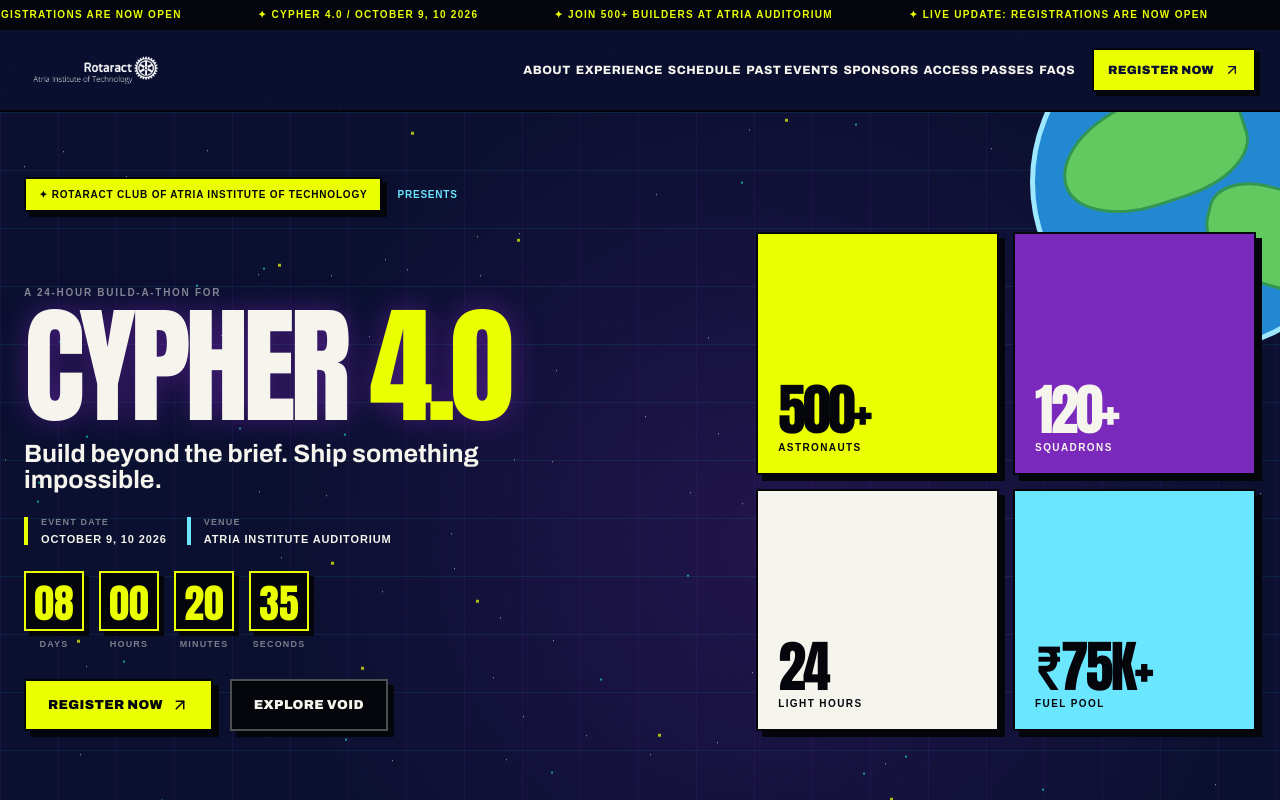
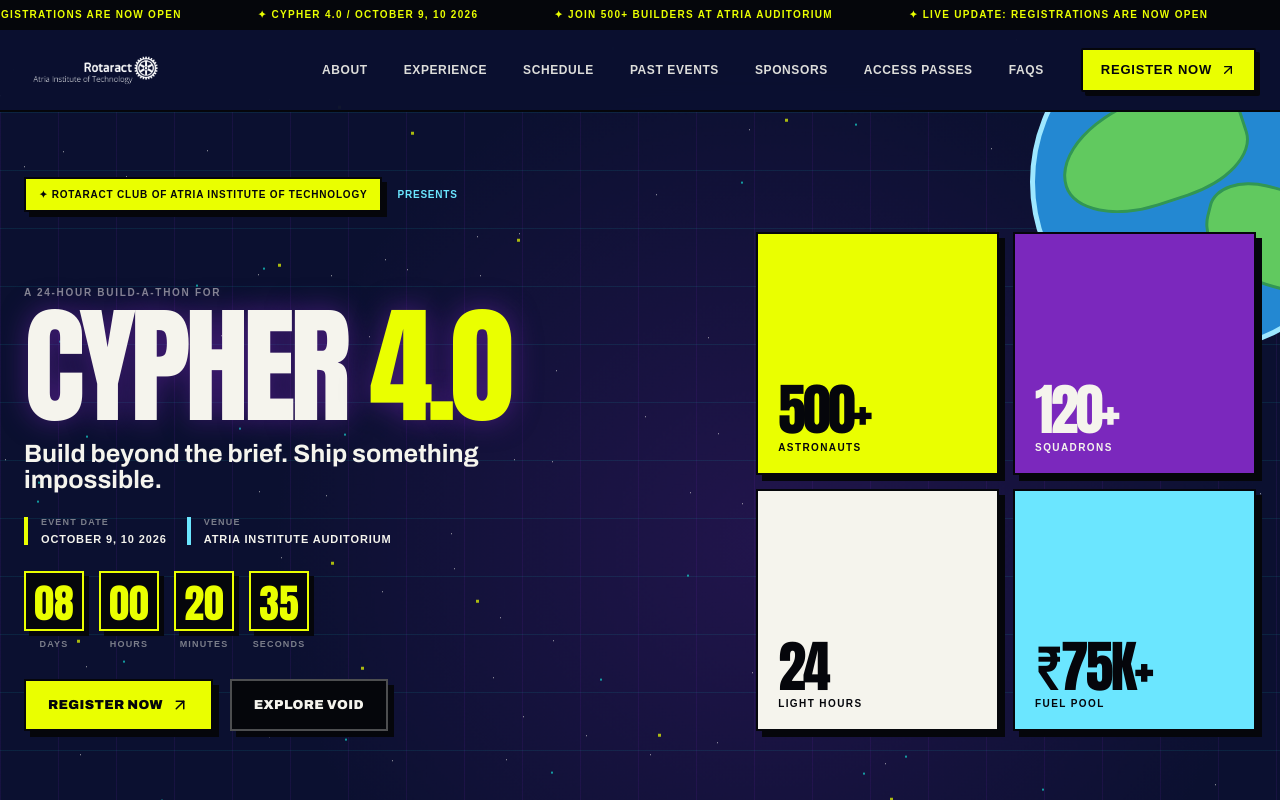
Before and after one commit to sriharsha-web/Cypher-4.0, a Next.js app: page / in a window 1280 px wide. Shown: the top 800 px of the page. Built offline with nearby package versions, Linux system fonts and the light colour scheme; a web font is replaced by a local one.

Commit message:
feat(nav): polish desktop navigation spacing, smooth scroll, active indicators, and hover effects

```diff
--- a/src/app/globals.css
+++ b/src/app/globals.css
@@ -1119,6 +1119,17 @@
   top: 0 !important;
   z-index: 1000 !important;
 }
+#about,
+#experience,
+#schedule,
+#past-events,
+#sponsors,
+#register,
+#faq,
+section[id],
+main[id] {
+  scroll-margin-top: 104px !important;
+}
 .ticker {
   position: relative !important;
   z-index: 1001 !important;
@@ -1144,12 +1155,81 @@
   .mobile-nav-link-arrow {
     display: none !important;
   }
-  .mobile-nav-links,
-  .mobile-nav-actions {
-    display: contents !important;
-  }
   .main-nav {
     display: flex !important;
+    align-items: center !important;
+    gap: 8px !important;
+  }
+  .nav-links-container {
+    display: flex !important;
+    align-items: center !important;
+    gap: 6px !important;
+  }
+  .nav-actions-container {
+    display: flex !important;
+    align-items: center !important;
+  }
+  .nav-link {
+    display: inline-flex !important;
+    align-items: center !important;
+    padding: 8px 14px !important;
+    font-family: var(--font-mono) !important;
+    font-size: 12px !important;
+    font-weight: 700 !important;
+    letter-spacing: 0.05em !important;
+    text-transform: uppercase !important;
+    color: rgba(245, 244, 237, 0.9) !important;
+    background: transparent !important;
+    border: 1px solid transparent !important;
+    border-radius: 2px !important;
+    transition: all 0.16s cubic-bezier(0.16, 1, 0.3, 1) !important;
+    white-space: nowrap !important;
+    text-decoration: none !important;
+  }
+  .nav-link:hover,
+  .nav-link:focus-visible {
+    color: var(--ink) !important;
+    background: var(--acid) !important;
+    border-color: var(--ink) !important;
+    box-shadow: 3px 3px 0 var(--purple) !important;
+    transform: translate(-1px, -1px) !important;
+  }
+  .nav-link.is-active {
+    color: var(--acid) !important;
+    background: rgba(234, 255, 0, 0.1) !important;
+    border-color: rgba(234, 255, 0, 0.4) !important;
+    box-shadow: 0 0 10px rgba(234, 255, 0, 0.15) !important;
+  }
+  .nav-link.is-active:hover {
+    color: var(--ink) !important;
+    background: var(--acid) !important;
+    border-color: var(--ink) !important;
+    box-shadow: 3px 3px 0 var(--purple) !important;
+  }
+  .nav-cta {
+    display: inline-flex !important;
+    align-items: center !important;
+    justify-content: center !important;
+    gap: 8px !important;
+    margin-left: 14px !important;
+    padding: 10px 18px !important;
+    font-family: var(--font-mono) !important;
+    font-size: 13px !important;
+    font-weight: 900 !important;
+    letter-spacing: 0.06em !important;
+    text-transform: uppercase !important;
+    color: var(--ink) !important;
+    background: var(--acid) !important;
+    border: 2px solid var(--ink) !important;
+    box-shadow: 4px 4px 0 var(--ink) !important;
+    border-radius: 2px !important;
+    transition: transform 0.18s ease, box-shadow 0.18s ease, background 0.18s ease !important;
+    white-space: nowrap !important;
+  }
+  .nav-cta:hover {
+    transform: translate(2px, 2px) !important;
+    box-shadow: 2px 2px 0 var(--purple) !important;
+    background: #f2ff33 !important;
   }
   h1 {
     font-size: clamp(4.5rem, 10vw, 9rem);
@@ -1187,6 +1267,25 @@
   }
   .sponsor-grid {
     grid-template-columns: repeat(5, 1fr) !important;
+  }
+}
+
+/* ── Laptop / Compact Desktop (901px - 1140px) ── */
+@media (min-width: 901px) and (max-width: 1140px) {
+  .site-header {
+    padding: 0 16px !important;
+  }
+  .nav-links-container {
+    gap: 3px !important;
+  }
+  .nav-link {
+    padding: 6px 9px !important;
+    font-size: 11px !important;
+  }
+  .nav-cta {
+    margin-left: 8px !important;
+    padding: 8px 14px !important;
+    font-size: 11.5px !important;
   }
 }
 
@@ -1351,12 +1450,12 @@
     text-transform: uppercase !important;
   }
 
-  .mobile-nav-links {
+  .nav-links-container {
     display: flex !important;
     flex-direction: column !important;
     gap: 7px !important;
   }
-  .mobile-nav-links > a {
+  .nav-links-container > a {
     display: flex !important;
     align-items: center !important;
     justify-content: space-between !important;
@@ -1373,30 +1472,35 @@
     min-height: 46px !important;
     transition: all 0.15s ease !important;
   }
-  .mobile-nav-links > a:hover,
-  .mobile-nav-links > a:active {
+  .nav-links-container > a:hover,
+  .nav-links-container > a:active,
+  .nav-links-container > a.is-active {
     background: rgba(123, 40, 189, 0.45) !important;
     border-color: var(--acid) !important;
     border-left: 4px solid var(--acid) !important;
     color: var(--white) !important;
     transform: translateX(4px);
   }
+  .nav-links-container > a.is-active .mobile-nav-link-arrow {
+    color: var(--acid) !important;
+    transform: translateX(3px);
+  }
   .mobile-nav-link-arrow {
     display: inline-block !important;
     color: var(--muted) !important;
     font-size: 14px !important;
     transition: transform 0.15s ease !important;
   }
-  .mobile-nav-links > a:hover .mobile-nav-link-arrow {
+  .nav-links-container > a:hover .mobile-nav-link-arrow {
     color: var(--acid) !important;
     transform: translateX(3px);
   }
 
-  .mobile-nav-actions {
+  .nav-actions-container {
     display: block !important;
     margin-top: 14px !important;
   }
-  .mobile-nav-actions .nav-cta {
+  .nav-actions-container .nav-cta {
     display: flex !important;
     align-items: center !important;
     justify-content: center !important;
@@ -1416,8 +1520,8 @@
     box-shadow: 4px 4px 0 var(--purple) !important;
     transition: transform 0.15s ease, box-shadow 0.15s ease !important;
   }
-  .mobile-nav-actions .nav-cta:hover,
-  .mobile-nav-actions .nav-cta:active {
+  .nav-actions-container .nav-cta:hover,
+  .nav-actions-container .nav-cta:active {
     transform: translate(2px, 2px) !important;
     box-shadow: 2px 2px 0 var(--purple) !important;
   }
--- a/src/components/cypher/Header.tsx
+++ b/src/components/cypher/Header.tsx
@@ -12,13 +12,13 @@
 };
 
 const navItems = [
-  ["About", "/#about"],
-  ["Experience", "/#experience"],
-  ["Schedule", "/#schedule"],
-  ["Past Events", "/#past-events"],
-  ["Sponsors", "/#sponsors"],
-  ["Access Passes", "/#register"],
-  ["FAQs", "/#faq"],
+  { label: "About", id: "about", href: "/#about" },
+  { label: "Experience", id: "experience", href: "/#experience" },
+  { label: "Schedule", id: "schedule", href: "/#schedule" },
+  { label: "Past Events", id: "past-events", href: "/#past-events" },
+  { label: "Sponsors", id: "sponsors", href: "/#sponsors" },
+  { label: "Access Passes", id: "register", href: "/#register" },
+  { label: "FAQs", id: "faq", href: "/#faq" },
 ] as const;
 
 export function Header({
@@ -27,6 +27,7 @@
   onNavigate,
 }: HeaderProps = {}) {
   const [internalMenuOpen, setInternalMenuOpen] = useState(false);
+  const [activeSection, setActiveSection] = useState<string>("");
   const isControlled = controlledMenuOpen !== undefined;
   const menuOpen = isControlled ? controlledMenuOpen : internalMenuOpen;
 
@@ -43,6 +44,68 @@
       onNavigate();
     } else {
       setInternalMenuOpen(false);
+    }
+  };
+
+  // Active section scrollspy
+  useEffect(() => {
+    if (typeof window === "undefined") return;
+
+    const handleScroll = () => {
+      if (window.location.pathname !== "/") {
+        setActiveSection("");
+        return;
+      }
+
+      const scrollPosition = window.scrollY + 140;
+      const ids = navItems.map((item) => item.id);
+
+      for (let i = ids.length - 1; i >= 0; i--) {
+        const id = ids[i];
+        const el = document.getElementById(id);
+        if (el) {
+          const top = el.offsetTop;
+          if (scrollPosition >= top) {
+            setActiveSection(id);
+            return;
+          }
+        }
+      }
+      setActiveSection("");
+    };
+
+    window.addEventListener("scroll", handleScroll, { passive: true });
+    handleScroll();
+    return () => window.removeEventListener("scroll", handleScroll);
+  }, []);
+
+  // Smooth scroll handler for anchor links
+  const handleNavLinkClick = (
+    e: React.MouseEvent<HTMLAnchorElement>,
+    href: string,
+    id: string
+  ) => {
+    handleNavigate();
+
+    if (typeof window !== "undefined" && window.location.pathname === "/") {
+      const el = document.getElementById(id);
+      if (el) {
+        e.preventDefault();
+        el.scrollIntoView({ behavior: "smooth" });
+        window.history.pushState(null, "", `#${id}`);
+        setActiveSection(id);
+      }
+    }
+  };
+
+  // Logo home click
+  const handleBrandClick = (e: React.MouseEvent<HTMLAnchorElement>) => {
+    handleNavigate();
+    if (typeof window !== "undefined" && window.location.pathname === "/") {
+      e.preventDefault();
+      window.scrollTo({ top: 0, behavior: "smooth" });
+      window.history.pushState(null, "", "/");
+      setActiveSection("");
     }
   };
 
@@ -80,7 +143,7 @@
         </div>
       </div>
       <header className="site-header">
-        <Link className="brand" href="/#top" aria-label="Rotaract home" onClick={handleNavigate}>
+        <Link className="brand" href="/#top" aria-label="Rotaract home" onClick={handleBrandClick}>
           <Image
             src="/Rotaract_logo_white.png"
             alt="Rotaract Club of Atria Logo"
@@ -110,16 +173,24 @@
             </span>
           </div>
 
-          <div className="mobile-nav-links">
-            {navItems.map(([label, href]) => (
-              <a key={label} href={href} onClick={handleNavigate}>
-                <span>{label}</span>
-                <span className="mobile-nav-link-arrow">→</span>
-              </a>
-            ))}
+          <div className="nav-links-container">
+            {navItems.map(({ label, id, href }) => {
+              const isActive = activeSection === id;
+              return (
+                <a
+                  key={label}
+                  href={href}
+                  className={`nav-link ${isActive ? "is-active" : ""}`}
+                  onClick={(e) => handleNavLinkClick(e, href, id)}
+                >
+                  <span>{label}</span>
+                  <span className="mobile-nav-link-arrow">→</span>
+                </a>
+              );
+            })}
           </div>
 
-          <div className="mobile-nav-actions">
+          <div className="nav-actions-container">
             <Link className="nav-cta" href="/register" onClick={handleNavigate}>
               Register Now <ArrowUpRight size={16} />
             </Link>
```
